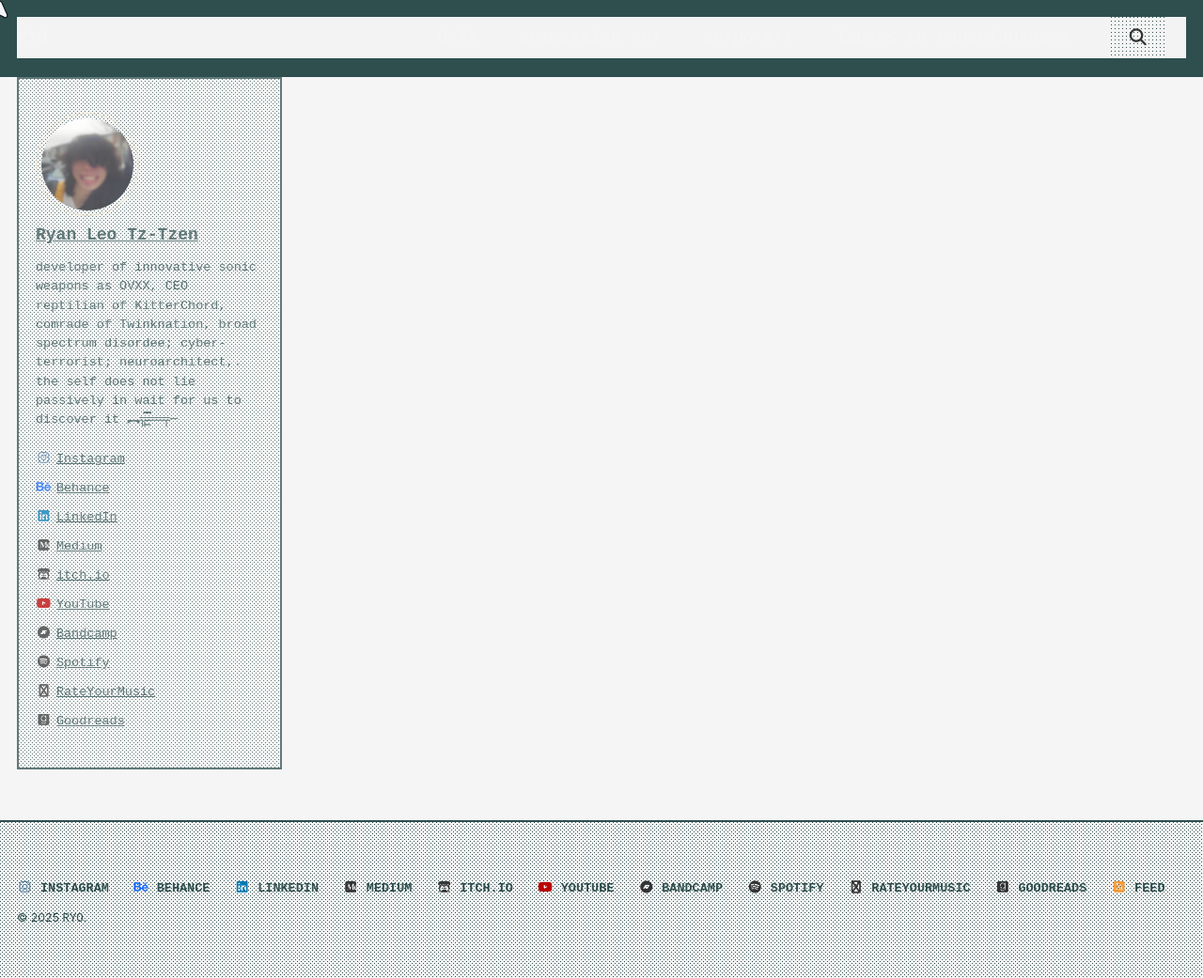
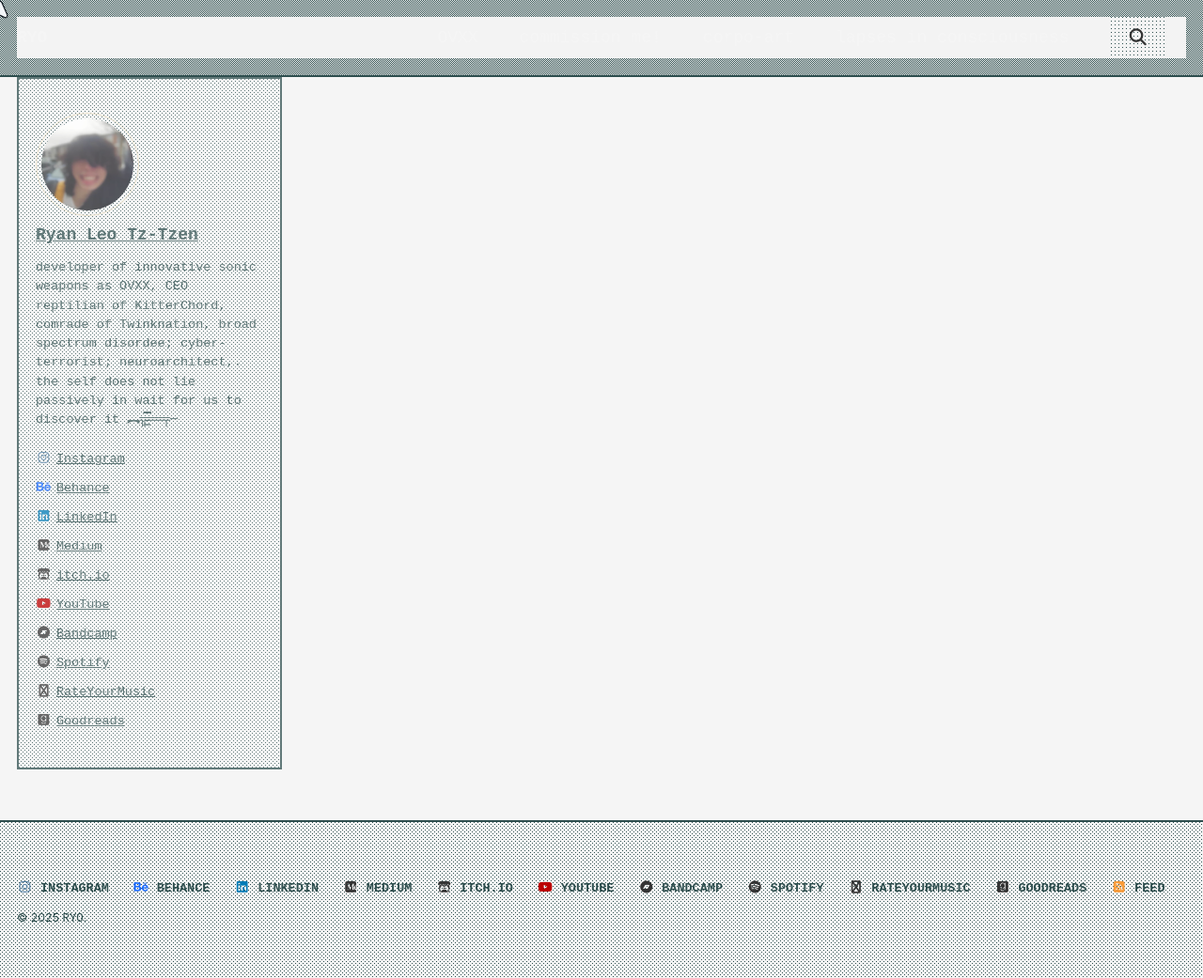
Before and after one commit to cryotato/cryotato.github.io, a Jekyll site: the page built from index.md, in a window 1280 px wide and 1041 px high. Shown: the whole window at 94% size. Built offline with Jekyll 4.4.1, drawn with Linux system fonts in a browser that asks for light colours; cached includes are drawn as plain includes.

Commit message:
Update main.scss

```diff
--- a/assets/css/main.scss
+++ b/assets/css/main.scss
@@ -86,7 +86,7 @@ h1, h2, h3, h4, h5, h6 {
 /* --- Modify Masthead (Header) --- */
 .masthead {
   font-family: "Courier New", Courier, monospace;
-  background: var(--bg-8); // Example: Solid dark background
+  background: var(--bg-4); // Example: Solid dark background
   color: var(--light);     // Light text for contrast
   border-bottom: var(--border-standard); // Add the hard border
 }
```
